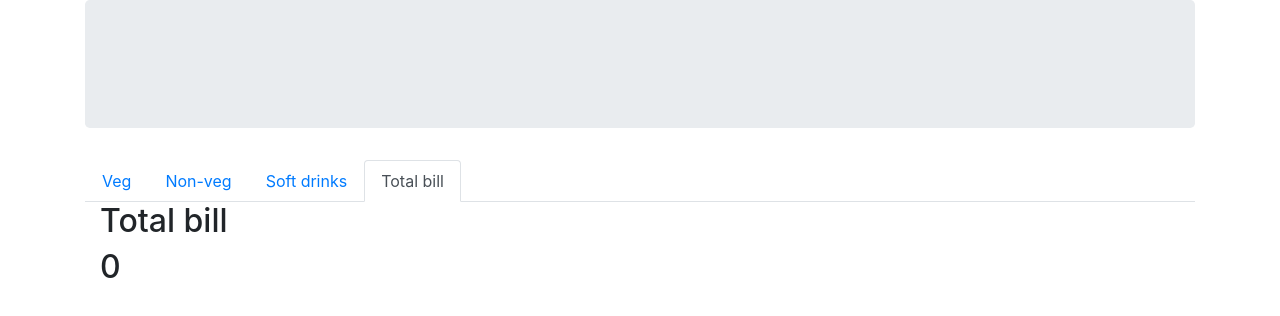
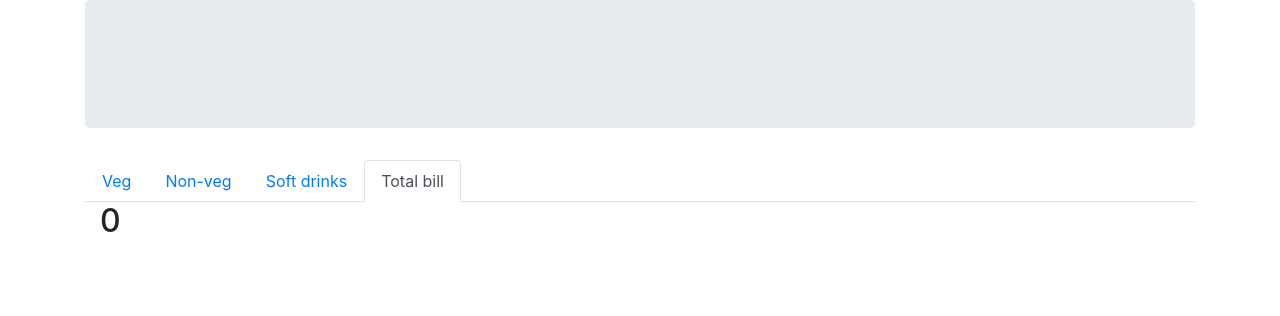
Before and after one commit to mudassarnasar/fivemonks, a plain HTML site: page index.html in a window 1280 px wide. Both pictures are taken after a click on the tab "Total bill". Drawn offline with nearby package versions, Linux system fonts and the light colour scheme.

Commit message:
removed total bill

```diff
--- a/index.html
+++ b/index.html
@@ -132,7 +132,7 @@
           </div>
           <div class="tab-pane fade" id="nav-total" role="tabpanel" aria-labelledby="nav-total-tab">
             <div class="container">
-              <h2>Total bill </h2><h2 id="price"></h2>
+              <h2 id="price"></h2>
             </div>
 
 
```
